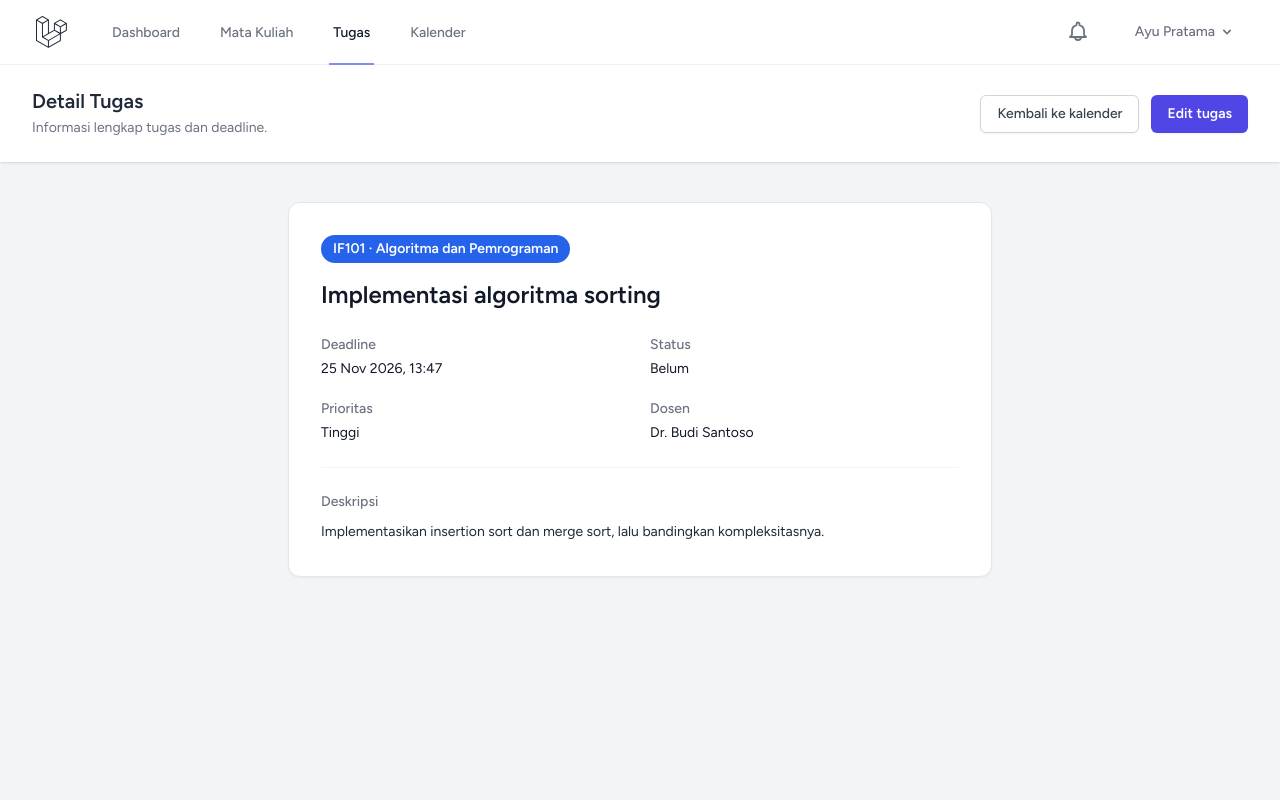
After one commit to ayusetiana32-star/ayu-2505017, a Laravel app: page /tasks/1 in a window 1280 px wide. The commit adds this page. Run offline with Laravel 12, Linux system fonts and the light colour scheme; a user stored in the database is signed in; data comes from the database, SQL or seed files in the repository; data that the repository does not hold is empty; style sheets or scripts are compiled from the project's sources.

Commit message:
tahap 9 kalender

```diff
--- a/app/Http/Controllers/TaskController.php
+++ b/app/Http/Controllers/TaskController.php
@@ -65,6 +65,15 @@ class TaskController extends Controller
         return to_route('tasks.index')->with('status', 'Tugas berhasil ditambahkan.');
     }
 
+    public function show(Task $task): View
+    {
+        Gate::authorize('view', $task);
+
+        return view('tasks.show', [
+            'task' => $task->load('course'),
+        ]);
+    }
+
     public function edit(Request $request, Task $task): View
     {
         Gate::authorize('update', $task);
--- a/resources/views/layouts/navigation.blade.php
+++ b/resources/views/layouts/navigation.blade.php
@@ -20,6 +20,9 @@
                     </x-nav-link>
                     <x-nav-link :href="route('tasks.index')" :active="request()->routeIs('tasks.*')">
                         {{ __('Tugas') }}
+                    </x-nav-link>
+                    <x-nav-link :href="route('calendar')" :active="request()->routeIs('calendar')">
+                        {{ __('Kalender') }}
                     </x-nav-link>
                 </div>
             </div>
@@ -151,6 +154,9 @@
             <x-responsive-nav-link :href="route('tasks.index')" :active="request()->routeIs('tasks.*')">
                 {{ __('Tugas') }}
             </x-responsive-nav-link>
+            <x-responsive-nav-link :href="route('calendar')" :active="request()->routeIs('calendar')">
+                {{ __('Kalender') }}
+            </x-responsive-nav-link>
         </div>
 
         <!-- Responsive Settings Options -->
--- /dev/null
+++ b/resources/views/tasks/show.blade.php
@@ -0,0 +1,57 @@
+<x-app-layout>
+    <x-slot name="header">
+        <div class="flex flex-col gap-4 sm:flex-row sm:items-center sm:justify-between">
+            <div>
+                <h2 class="text-xl font-semibold leading-tight text-gray-800">Detail Tugas</h2>
+                <p class="mt-1 text-sm text-gray-500">Informasi lengkap tugas dan deadline.</p>
+            </div>
+            <div class="flex gap-3">
+                <a href="{{ route('calendar') }}"
+                    class="inline-flex items-center justify-center rounded-md border border-gray-300 bg-white px-4 py-2 text-sm font-medium text-gray-700 shadow-sm hover:bg-gray-50">
+                    Kembali ke kalender
+                </a>
+                <a href="{{ route('tasks.edit', $task) }}"
+                    class="inline-flex items-center justify-center rounded-md bg-indigo-600 px-4 py-2 text-sm font-semibold text-white shadow-sm hover:bg-indigo-500">
+                    Edit tugas
+                </a>
+            </div>
+        </div>
+    </x-slot>
+
+    <div class="py-10">
+        <article class="mx-auto max-w-3xl space-y-6 px-4 sm:px-6 lg:px-8">
+            <div class="rounded-xl border border-gray-200 bg-white p-6 shadow-sm sm:p-8">
+                <span class="inline-flex rounded-full px-3 py-1 text-sm font-semibold text-white"
+                    style="background-color: {{ $task->course->color }}">
+                    {{ $task->course->code }} · {{ $task->course->name }}
+                </span>
+
+                <h1 class="mt-4 text-2xl font-bold text-gray-900">{{ $task->title }}</h1>
+
+                <dl class="mt-6 grid gap-5 sm:grid-cols-2">
+                    <div>
+                        <dt class="text-sm font-medium text-gray-500">Deadline</dt>
+                        <dd class="mt-1 text-sm text-gray-900">{{ $task->deadline->format('d M Y, H:i') }}</dd>
+                    </div>
+                    <div>
+                        <dt class="text-sm font-medium text-gray-500">Status</dt>
+                        <dd class="mt-1 text-sm text-gray-900">{{ ucfirst($task->status) }}</dd>
+                    </div>
+                    <div>
+                        <dt class="text-sm font-medium text-gray-500">Prioritas</dt>
+                        <dd class="mt-1 text-sm text-gray-900">{{ ucfirst($task->priority) }}</dd>
+                    </div>
+                    <div>
+                        <dt class="text-sm font-medium text-gray-500">Dosen</dt>
+                        <dd class="mt-1 text-sm text-gray-900">{{ $task->course->lecturer }}</dd>
+                    </div>
+                </dl>
+
+                <div class="mt-6 border-t border-gray-100 pt-6">
+                    <h2 class="text-sm font-medium text-gray-500">Deskripsi</h2>
+                    <p class="mt-2 whitespace-pre-line text-sm leading-6 text-gray-800">{{ $task->description }}</p>
+                </div>
+            </div>
+        </article>
+    </div>
+</x-app-layout>
--- a/routes/web.php
+++ b/routes/web.php
@@ -1,5 +1,6 @@
 <?php
 
+use App\Http\Controllers\CalendarController;
 use App\Http\Controllers\CourseController;
 use App\Http\Controllers\DashboardController;
 use App\Http\Controllers\NotificationController;
@@ -16,13 +17,16 @@ Route::get('/dashboard', [DashboardController::class, 'index'])
     ->name('dashboard');
 
 Route::middleware('auth')->group(function () {
+    Route::get('/calendar', [CalendarController::class, 'index'])->name('calendar');
+    Route::get('/tasks/events', [CalendarController::class, 'events'])->name('tasks.events');
+
     Route::patch('/notifications/{notification}/read', [NotificationController::class, 'markAsRead'])
         ->name('notifications.read');
 
     Route::resource('courses', CourseController::class)->except('show');
     Route::patch('tasks/{task}/toggle-completion', [TaskController::class, 'toggleCompletion'])
         ->name('tasks.toggle-completion');
-    Route::resource('tasks', TaskController::class)->except('show');
+    Route::resource('tasks', TaskController::class);
 
     Route::get('/profile', [ProfileController::class, 'edit'])->name('profile.edit');
     Route::patch('/profile', [ProfileController::class, 'update'])->name('profile.update');
```
Also changed, not shown: app/Http/Controllers/CalendarController.php (added, +38 -0 lines), resources/views/calendar/index.blade.php (added, +58 -0 lines), tests/Feature/CalendarTest.php (added, +61 -0 lines), README.md.
